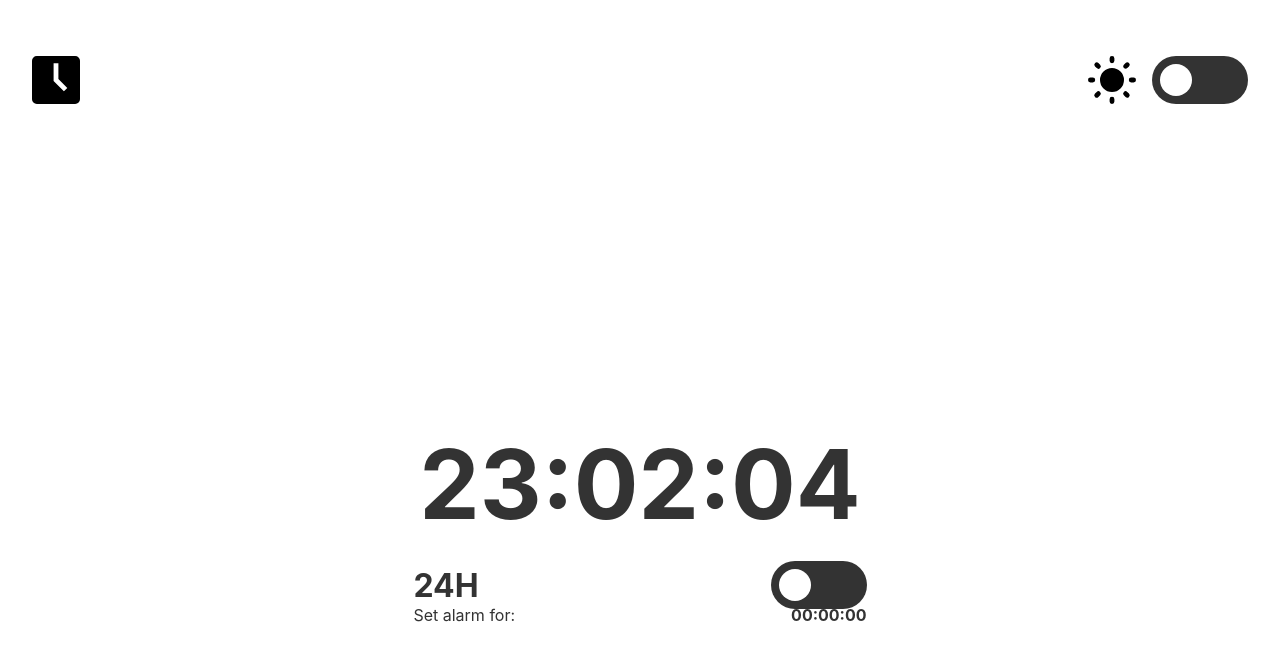
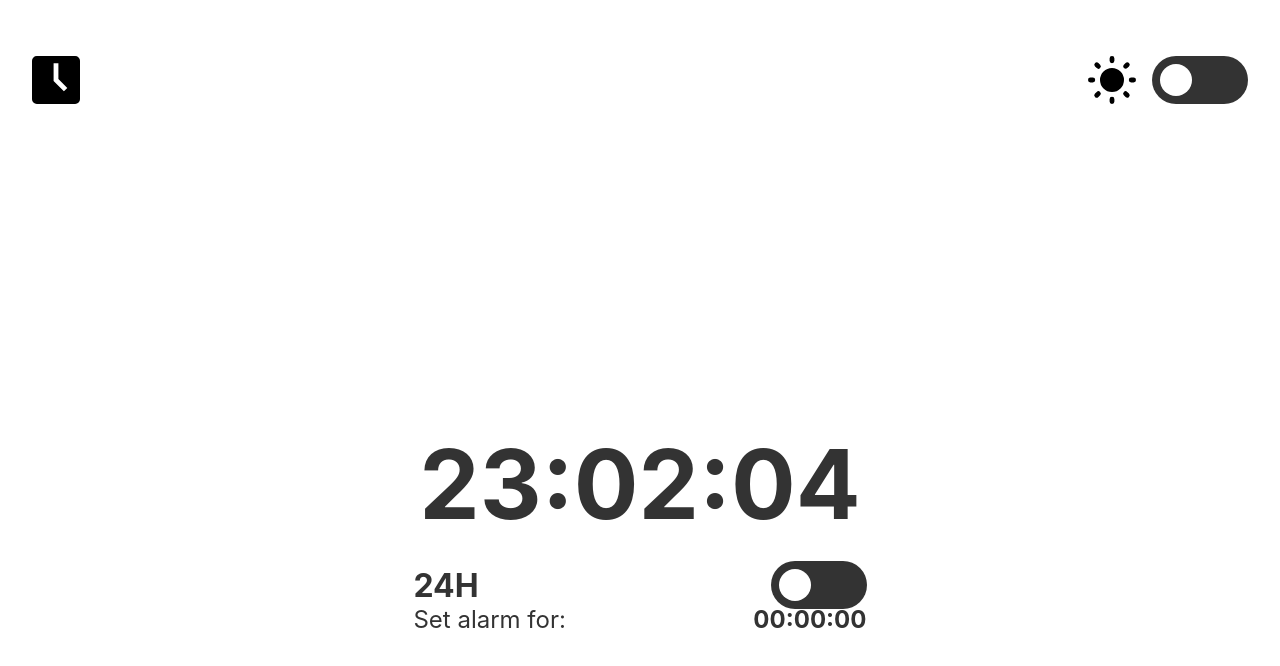
Before and after one commit to Android789515/react-clock, a React (Create React App) app: page / in a window 1280 px wide. Shown: the top 666 px of the page. Built offline with nearby package versions, Linux system fonts and the light colour scheme.

Commit message:
Increased font size for the AlarmSetter component at larger screens.

```diff
--- a/src/components/alarm-setter/AlarmSetter.module.scss
+++ b/src/components/alarm-setter/AlarmSetter.module.scss
@@ -1,3 +1,5 @@
+@use '../../App.module';
+
 .alarmSetterLayout {
   display: flex;
   justify-content: space-between;
@@ -8,3 +10,10 @@
 
   margin: 0;
 }
+
+@media (min-width: App.$layoutBreakpoint) {
+  .alarmSetterLayout,
+  .alarmSetter {
+    font-size: 1.5rem;
+  }
+}
```
